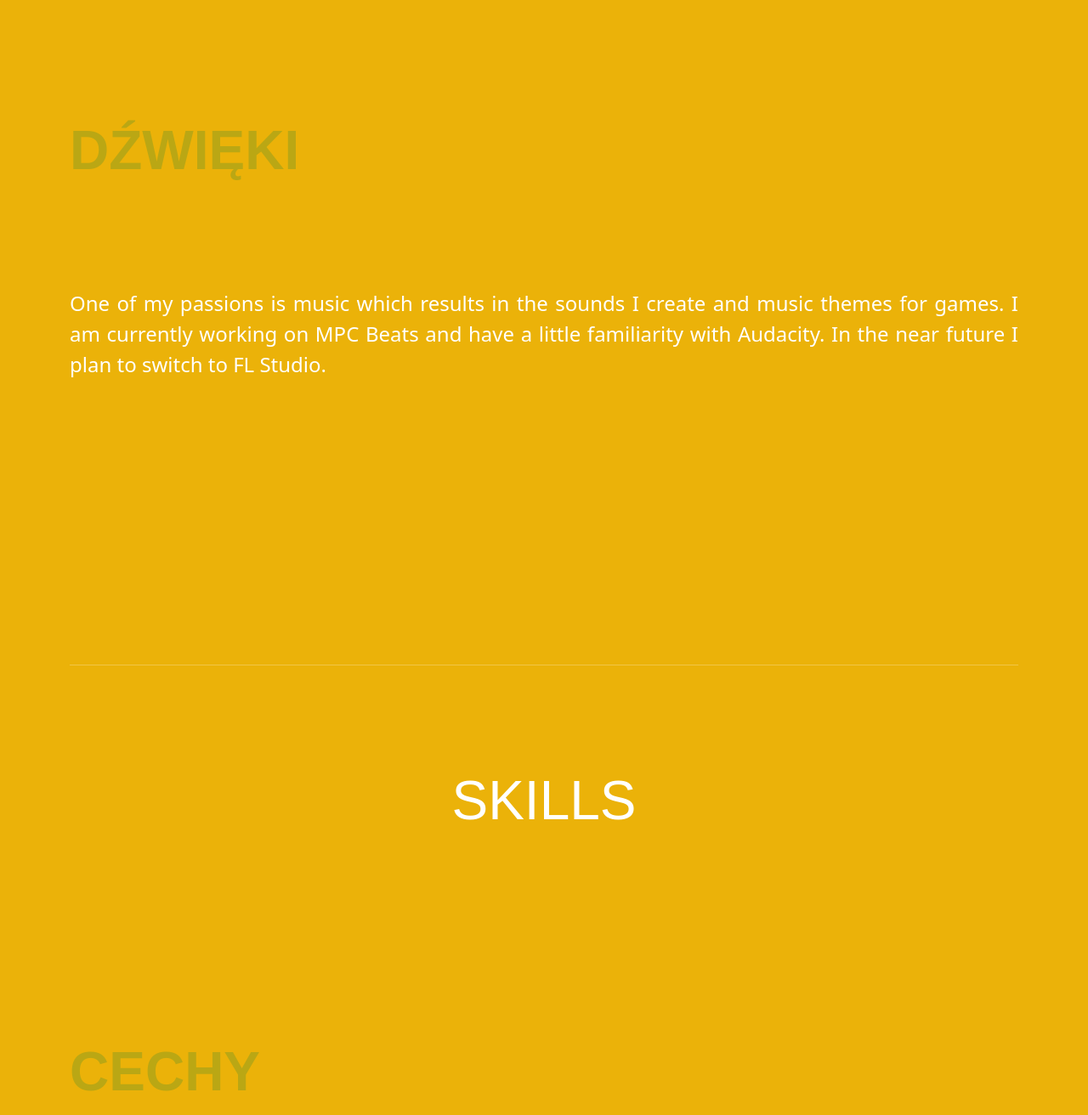
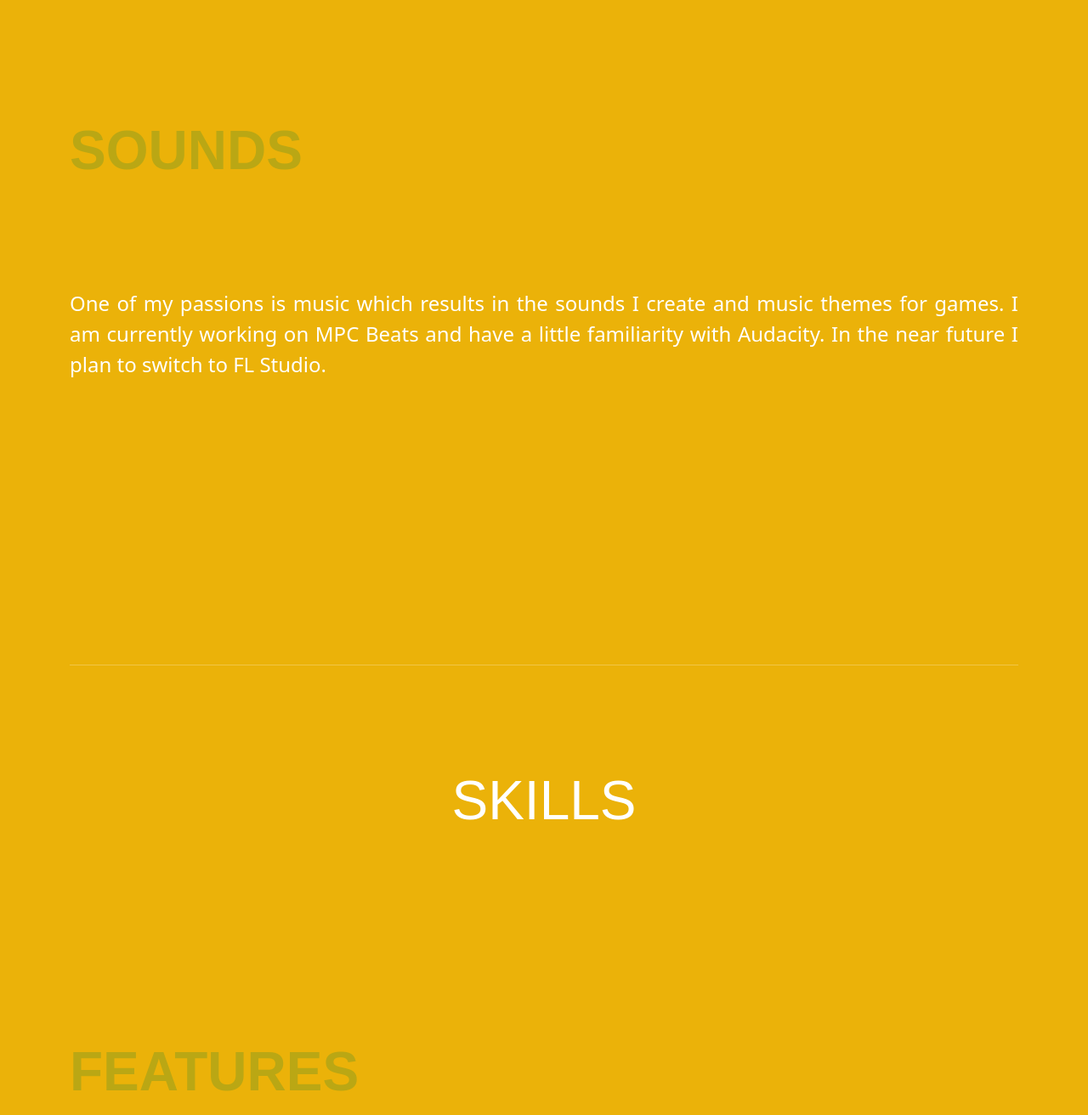
Before and after one commit to MechanicalBuns/github.portfolio, a website: page index.html in a window 1280 px wide. Shown: the part 6140-7452 px from the top of the page at 85% size. Drawn offline with nearby package versions, Linux system fonts and the light colour scheme; a web font is replaced by a local one.

Commit message:
language

```diff
--- a/index.html
+++ b/index.html
@@ -241,7 +241,7 @@
             Simple animations based on created models also made in Blender.
            </div>
          </div>
-         <div class="soundsTitle">DŹWIĘKI</div>
+         <div class="soundsTitle">SOUNDS</div>
          <div class="row">
           <div class="aboutSounds ">
             One of my passions is music which results in the sounds I create and music themes for games.
@@ -252,7 +252,7 @@
       <hr class="hr hr-blurry morel" id="skills"/>
       <div class="skills">
         <div class="SkillsMainTitle animate__animated animate__heartBeat" id="animSkills">SKILLS</div>
-        <div class="featuresTitle">CECHY</div>
+        <div class="featuresTitle">FEATURES</div>
         <div class="features">
           I always try to approach each topic with ambition. I carefully analyze the tasks set before me and try to find the most optimal solutions.
         </div>
@@ -280,7 +280,7 @@
           </li>
         </ul>
         <div class="htmlcss">KNOWLEDGE HTML AND CSS</div>
-        <div class="programsTitle">NARZĘDZIA</div>
+        <div class="programsTitle">TOOLS</div>
         <div class="programs">
           I most often use Ivsual Studio Code. Over the course of my programming adventure, I have also been exposed to IntelliJ Idea, Visual Studio and Code::Blocks.<br>
           I very often use Unity, Blender and more occasionally Adobe Photoshop.<br>
```
